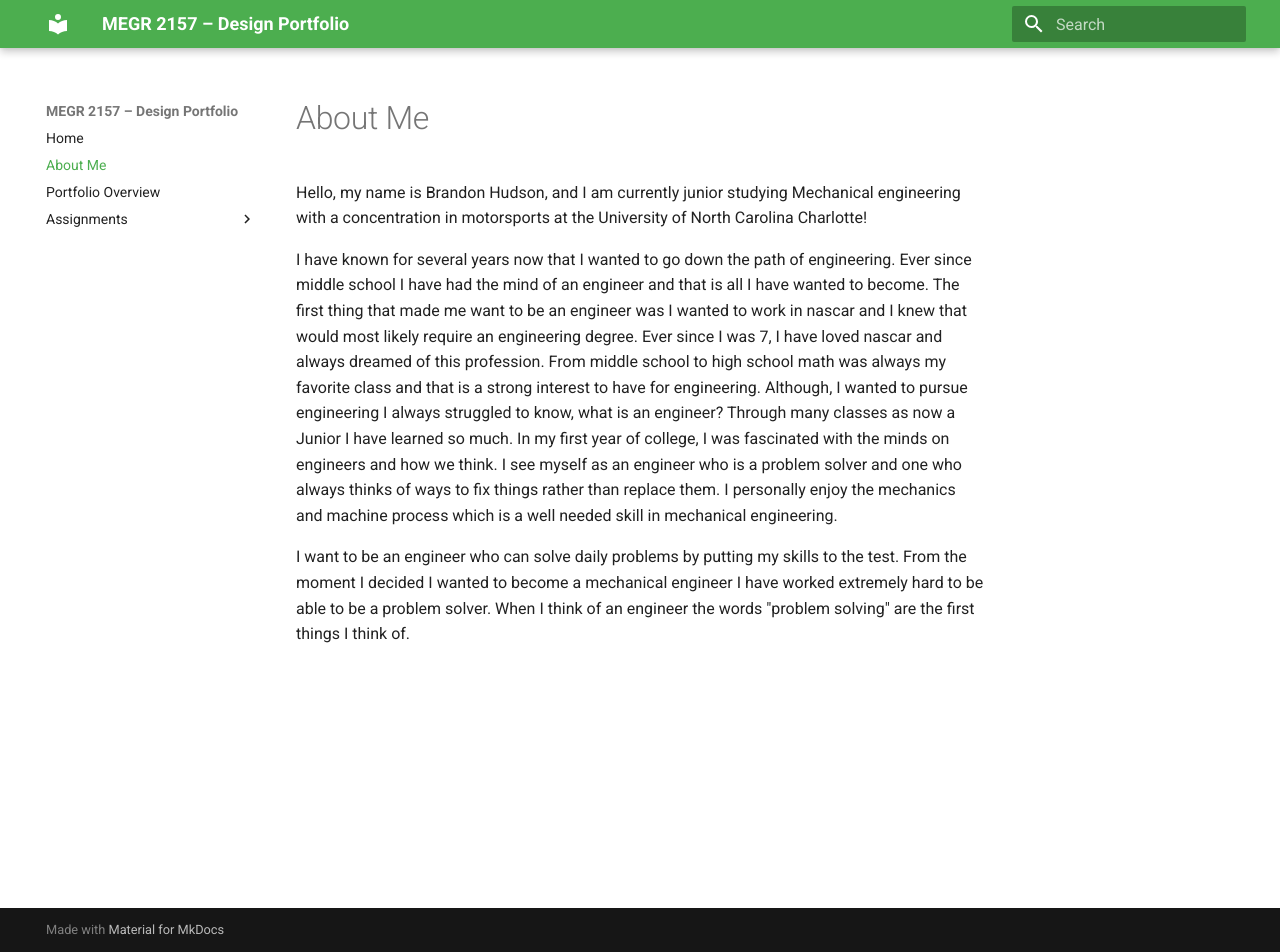
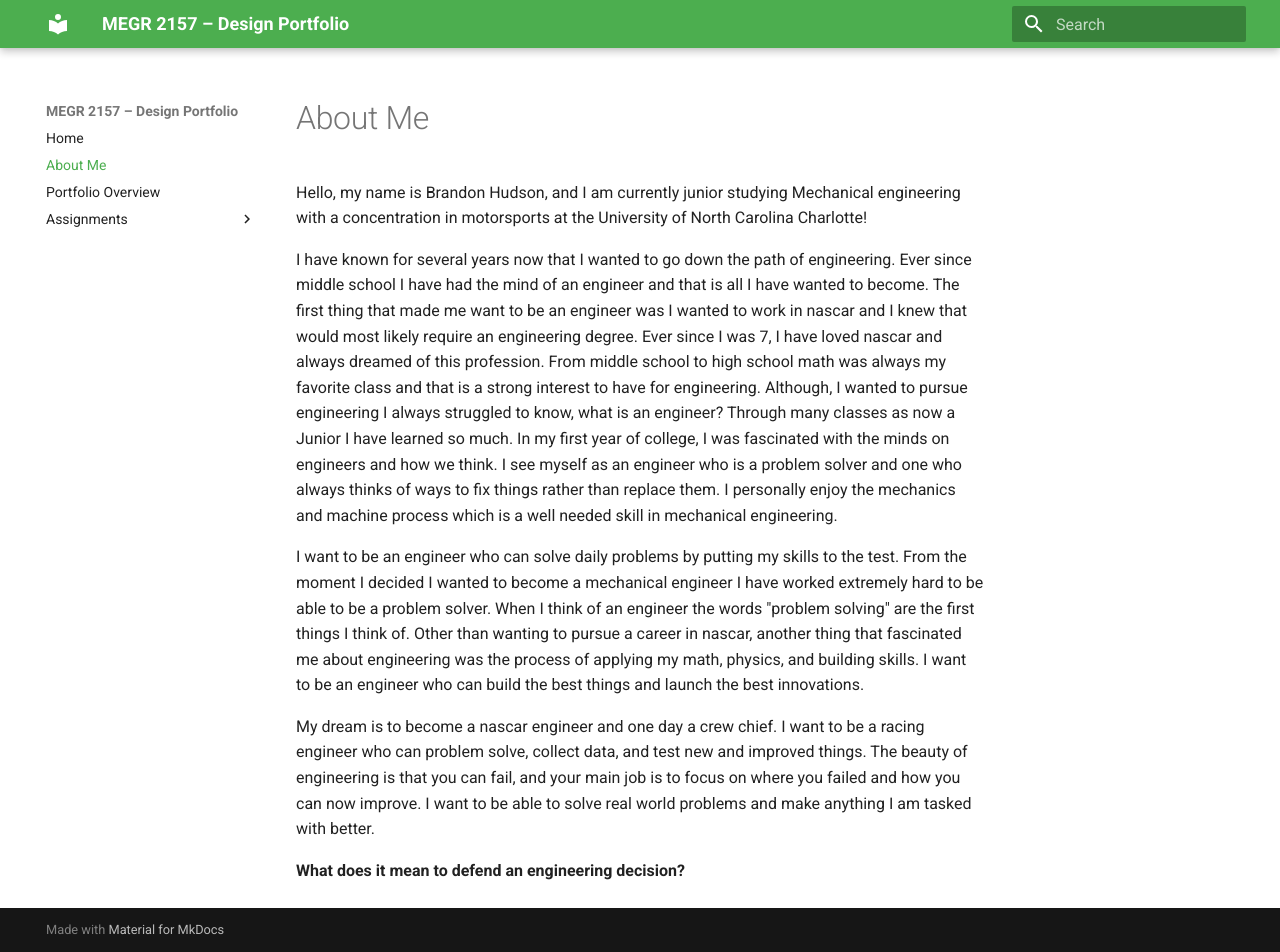
Before and after one commit to brandonhudson11/megr2157-portfolio, an MkDocs documentation site: the page built from docs/aboutme/index.md, in a window 1280 px wide and 952 px high. Built offline with MkDocs 1.6.1 and Material for MkDocs 9.7.7, drawn with Linux system fonts in a browser that asks for light colours.

Commit message:
Enhance personal statement in aboutme section
Expanded on aspirations and problem-solving skills as a mechanical engineer, including a focus on NASCAR engineering.

```diff
--- a/docs/aboutme/index.md
+++ b/docs/aboutme/index.md
@@ -3,4 +3,9 @@ Hello, my name is Brandon Hudson, and I am currently junior studying Mechanical
 
 I have known for several years now that I wanted to go down the path of engineering. Ever since middle school I have had the mind of an engineer and that is all I have wanted to become. The first thing that made me want to be an engineer was I wanted to work in nascar and I knew that would most likely require an engineering degree. Ever since I was 7, I have loved nascar and always dreamed of this profession. From middle school to high school math was always my favorite class and that is a strong interest to have for engineering. Although, I wanted to pursue engineering I always struggled to know, what is an engineer? Through many classes as now a Junior I have learned so much. In my first year of college, I was fascinated with the minds on engineers and how we think. I see myself as an engineer who is a problem solver and one who always thinks of ways to fix things rather than replace them. I personally enjoy the mechanics and machine process which is a well needed skill in mechanical engineering.
 
-I want to be an engineer who can solve daily problems by putting my skills to the test. From the moment I decided I wanted to become a mechanical engineer I have worked extremely hard to be able to be a problem solver. When I think of an engineer the words "problem solving" are the first things I think of.
+I want to be an engineer who can solve daily problems by putting my skills to the test. From the moment I decided I wanted to become a mechanical engineer I have worked extremely hard to be able to be a problem solver. When I think of an engineer the words "problem solving" are the first things I think of. Other than wanting to pursue a career in nascar, another thing that fascinated me about engineering was the process of applying my math, physics, and building skills. I want to be an engineer who can build the best things and launch the best innovations.
+
+My dream is to become a nascar engineer and one day a crew chief. I want to be a racing engineer who can problem solve, collect data, and test new and improved things. The beauty of engineering is that you can fail, and your main job is to focus on where you failed and how you can now improve. I want to be able to solve real world problems and make anything I am tasked with better.
+
+
+**What does it mean to defend an engineering decision?**
```
